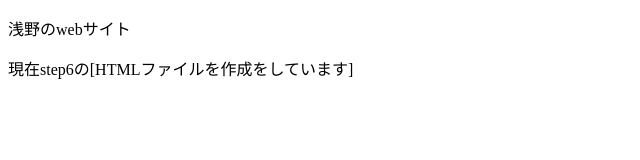
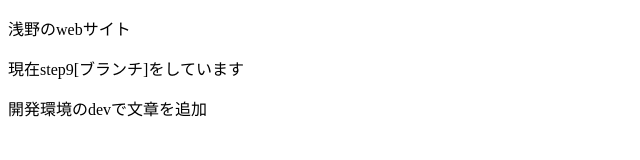
Before and after one commit to swdnktn/git_practice, a plain HTML site: page index.html in a window 1280 px wide. Shown: the whole page, without its empty margins (0-640 px from the left). Drawn offline with Linux system fonts and the light colour scheme.

Commit message:
内容を変更しました

```diff
--- a/index.html
+++ b/index.html
@@ -9,7 +9,8 @@
 
 <body>
   <p>浅野のwebサイト</p>
-  <p>現在step6の[HTMLファイルを作成をしています]</p>
+  <p>現在step9[ブランチ]をしています</p>
+  <p>開発環境のdevで文章を追加</p>
 </body>
 
 </html>
```
